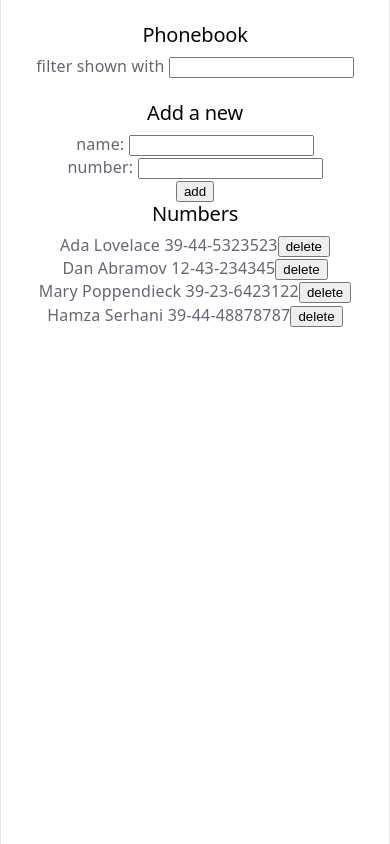
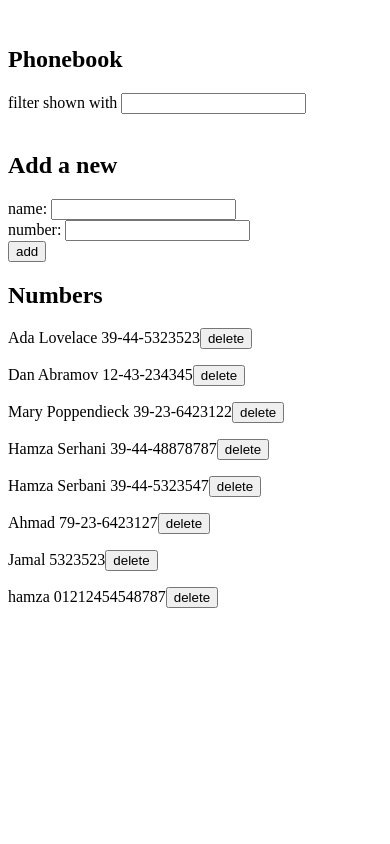
Before and after one commit to Hamser1001/fullstackopen, a React (Vite) app in the folder part2/phonebook/: page / in a window 390 px wide. Built offline with nearby package versions, Linux system fonts and the light colour scheme; data requests are answered from the project's data file.

Commit message:
update: complete the exercise 2.16: Phonebook step 11

```diff
--- a/part2/phonebook/db.json
+++ b/part2/phonebook/db.json
@@ -19,6 +19,26 @@
       "name": "Hamza Serhani",
       "number": "39-44-48878787",
       "id": "0W7pfPlYlhM"
+    },
+    {
+      "name": "Hamza Serbani",
+      "number": "39-44-5323547",
+      "id": "3SYOAveaNaA"
+    },
+    {
+      "name": "Ahmad",
+      "number": "79-23-6423127",
+      "id": "WLkuEJ7sWLQ"
+    },
+    {
+      "name": "Jamal",
+      "number": "5323523",
+      "id": "OtafGx3qsrg"
+    },
+    {
+      "name": "hamza",
+      "number": "01212454548787",
+      "id": "zByfcFCAEbo"
     }
   ],
   "$schema": "./node_modules/json-server/schema.json"
--- a/part2/phonebook/src/App.css
+++ /dev/null
@@ -1,184 +0,0 @@
-.counter {
-  font-size: 16px;
-  padding: 5px 10px;
-  border-radius: 5px;
-  color: var(--accent);
-  background: var(--accent-bg);
-  border: 2px solid transparent;
-  transition: border-color 0.3s;
-  margin-bottom: 24px;
-
-  &:hover {
-    border-color: var(--accent-border);
-  }
-  &:focus-visible {
-    outline: 2px solid var(--accent);
-    outline-offset: 2px;
-  }
-}
-
-.hero {
-  position: relative;
-
-  .base,
-  .framework,
-  .vite {
-    inset-inline: 0;
-    margin: 0 auto;
-  }
-
-  .base {
-    width: 170px;
-    position: relative;
-    z-index: 0;
-  }
-
-  .framework,
-  .vite {
-    position: absolute;
-  }
-
-  .framework {
-    z-index: 1;
-    top: 34px;
-    height: 28px;
-    transform: perspective(2000px) rotateZ(300deg) rotateX(44deg) rotateY(39deg)
-      scale(1.4);
-  }
-
-  .vite {
-    z-index: 0;
-    top: 107px;
-    height: 26px;
-    width: auto;
-    transform: perspective(2000px) rotateZ(300deg) rotateX(40deg) rotateY(39deg)
-      scale(0.8);
-  }
-}
-
-#center {
-  display: flex;
-  flex-direction: column;
-  gap: 25px;
-  place-content: center;
-  place-items: center;
-  flex-grow: 1;
-
-  @media (max-width: 1024px) {
-    padding: 32px 20px 24px;
-    gap: 18px;
-  }
-}
-
-#next-steps {
-  display: flex;
-  border-top: 1px solid var(--border);
-  text-align: left;
-
-  & > div {
-    flex: 1 1 0;
-    padding: 32px;
-    @media (max-width: 1024px) {
-      padding: 24px 20px;
-    }
-  }
-
-  .icon {
-    margin-bottom: 16px;
-    width: 22px;
-    height: 22px;
-  }
-
-  @media (max-width: 1024px) {
-    flex-direction: column;
-    text-align: center;
-  }
-}
-
-#docs {
-  border-right: 1px solid var(--border);
-
-  @media (max-width: 1024px) {
-    border-right: none;
-    border-bottom: 1px solid var(--border);
-  }
-}
-
-#next-steps ul {
-  list-style: none;
-  padding: 0;
-  display: flex;
-  gap: 8px;
-  margin: 32px 0 0;
-
-  .logo {
-    height: 18px;
-  }
-
-  a {
-    color: var(--text-h);
-    font-size: 16px;
-    border-radius: 6px;
-    background: var(--social-bg);
-    display: flex;
-    padding: 6px 12px;
-    align-items: center;
-    gap: 8px;
-    text-decoration: none;
-    transition: box-shadow 0.3s;
-
-    &:hover {
-      box-shadow: var(--shadow);
-    }
-    .button-icon {
-      height: 18px;
-      width: 18px;
-    }
-  }
-
-  @media (max-width: 1024px) {
-    margin-top: 20px;
-    flex-wrap: wrap;
-    justify-content: center;
-
-    li {
-      flex: 1 1 calc(50% - 8px);
-    }
-
-    a {
-      width: 100%;
-      justify-content: center;
-      box-sizing: border-box;
-    }
-  }
-}
-
-#spacer {
-  height: 88px;
-  border-top: 1px solid var(--border);
-  @media (max-width: 1024px) {
-    height: 48px;
-  }
-}
-
-.ticks {
-  position: relative;
-  width: 100%;
-
-  &::before,
-  &::after {
-    content: '';
-    position: absolute;
-    top: -4.5px;
-    border: 5px solid transparent;
-  }
-
-  &::before {
-    left: 0;
-    border-left-color: var(--border);
-  }
-  &::after {
-    right: 0;
-    border-right-color: var(--border);
-  }
-}
--- a/part2/phonebook/src/App.jsx
+++ b/part2/phonebook/src/App.jsx
@@ -1,10 +1,11 @@
-import "./App.css";
+import "./index.css";
 import { useState, useEffect } from "react";
 import Filter from "./components/Filter";
 import Persons from "./components/Persons";
 import PersonForm from "./components/PersonForm";
 import axios from "axios";
 import personsService from "./services/personsModule";
+import Notification from "./components/Notification";
 
 const App = () => {
   const [persons, setPersons] = useState([]);
@@ -12,6 +13,7 @@ const App = () => {
   const [newName, setNewName] = useState("");
   const [newNumber, setNewNumber] = useState("");
   const [searchTerm, setSearchTerm] = useState("");
+  const [notificationMessage, setNotificationMessage] = useState("");
 
   useEffect(() => {
     personsService.getAll().then((initialPersons) => {
@@ -47,6 +49,11 @@ const App = () => {
                 person.id !== existingPerson.id ? person : returnedPerson,
               ),
             );
+            setNotificationMessage(`updated number for ${returnedPerson.name}`);
+
+            setTimeout(() => {
+              setNotificationMessage(null);
+            }, 3000);
             setNewName("");
             setNewNumber("");
           })
@@ -63,6 +70,13 @@ const App = () => {
 
     personsService.addPerson(newPerson).then((returnedPerson) => {
       setPersons(persons.concat(returnedPerson));
+
+      setNotificationMessage(`added ${returnedPerson.name}`);
+
+      setTimeout(() => {
+        setNotificationMessage(null);
+      }, 3000);
+
       setNewName("");
       setNewNumber("");
     });
@@ -94,6 +108,7 @@ const App = () => {
     <div>
       <br />
       <h2>Phonebook</h2>
+      <Notification message={notificationMessage} />
       <Filter value={searchTerm} onChange={filterSearch} />
       <br />
       <h2>Add a new</h2>
--- /dev/null
+++ b/part2/phonebook/src/components/Notification.jsx
@@ -0,0 +1,8 @@
+const Notification = ({ message }) => {
+  if (message === "" || message === null) {
+    return null;
+  }
+  return <div className="success">{message}</div>;
+};
+
+export default Notification;
--- a/part2/phonebook/src/index.css
+++ b/part2/phonebook/src/index.css
@@ -1,111 +1,8 @@
-:root {
-  --text: #6b6375;
-  --text-h: #08060d;
-  --bg: #fff;
-  --border: #e5e4e7;
-  --code-bg: #f4f3ec;
-  --accent: #aa3bff;
-  --accent-bg: rgba(170, 59, 255, 0.1);
-  --accent-border: rgba(170, 59, 255, 0.5);
-  --social-bg: rgba(244, 243, 236, 0.5);
-  --shadow:
-    rgba(0, 0, 0, 0.1) 0 10px 15px -3px, rgba(0, 0, 0, 0.05) 0 4px 6px -2px;
-
-  --sans: system-ui, 'Segoe UI', Roboto, sans-serif;
-  --heading: system-ui, 'Segoe UI', Roboto, sans-serif;
-  --mono: ui-monospace, Consolas, monospace;
-
-  font: 18px/145% var(--sans);
-  letter-spacing: 0.18px;
-  color-scheme: light dark;
-  color: var(--text);
-  background: var(--bg);
-  font-synthesis: none;
-  text-rendering: optimizeLegibility;
-  -webkit-font-smoothing: antialiased;
-  -moz-osx-font-smoothing: grayscale;
-
-  @media (max-width: 1024px) {
-    font-size: 16px;
-  }
+.success {
+    color: green;
+    background: lightgray;
+    border-style: solid;
+    border-color: green;
+    padding: 5px;
+    margin: 5px;
 }
-
-@media (prefers-color-scheme: dark) {
-  :root {
-    --text: #9ca3af;
-    --text-h: #f3f4f6;
-    --bg: #16171d;
-    --border: #2e303a;
-    --code-bg: #1f2028;
-    --accent: #c084fc;
-    --accent-bg: rgba(192, 132, 252, 0.15);
-    --accent-border: rgba(192, 132, 252, 0.5);
-    --social-bg: rgba(47, 48, 58, 0.5);
-    --shadow:
-      rgba(0, 0, 0, 0.4) 0 10px 15px -3px, rgba(0, 0, 0, 0.25) 0 4px 6px -2px;
-  }
-
-  #social .button-icon {
-    filter: invert(1) brightness(2);
-  }
-}
-
-body {
-  margin: 0;
-}
-
-#root {
-  width: 1126px;
-  max-width: 100%;
-  margin: 0 auto;
-  text-align: center;
-  border-inline: 1px solid var(--border);
-  min-height: 100svh;
-  display: flex;
-  flex-direction: column;
-  box-sizing: border-box;
-}
-
-h1,
-h2 {
-  font-family: var(--heading);
-  font-weight: 500;
-  color: var(--text-h);
-}
-
-h1 {
-  font-size: 56px;
-  letter-spacing: -1.68px;
-  margin: 32px 0;
-  @media (max-width: 1024px) {
-    font-size: 36px;
-    margin: 20px 0;
-  }
-}
-h2 {
-  font-size: 24px;
-  line-height: 118%;
-  letter-spacing: -0.24px;
-  margin: 0 0 8px;
-  @media (max-width: 1024px) {
-    font-size: 20px;
-  }
-}
-p {
-  margin: 0;
-}
-
-code,
-.counter {
-  font-family: var(--mono);
-  display: inline-flex;
-  border-radius: 4px;
-  color: var(--text-h);
-}
-
-code {
-  font-size: 15px;
-  line-height: 135%;
-  padding: 4px 8px;
-  background: var(--code-bg);
-}
```
